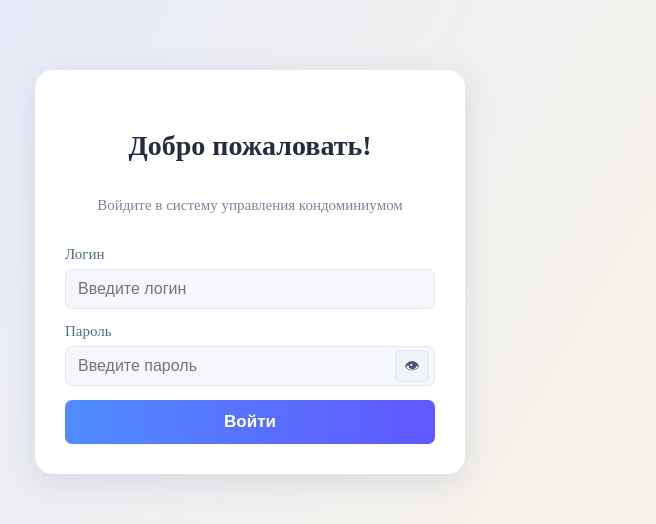
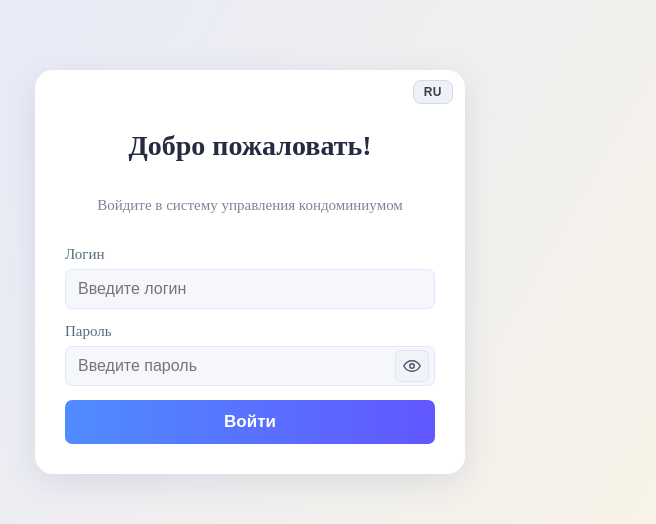
Before and after one commit to oreonoreon/front, a Vue app: page /login in a window 1280 px wide. Shown: the part 128-652 px from the top of the page, without its empty margins (390-1046 px from the left). Built offline with nearby package versions, Linux system fonts and the light colour scheme; no server answers.

Commit message:
окно логин с выбором языка

```diff
--- a/src/components/Login.vue
+++ b/src/components/Login.vue
@@ -1,39 +1,64 @@
 <template>
   <div class="login-container">
     <div class="login-card">
-      <h2>Добро пожаловать!</h2>
-      <p class="login-subtitle">Войдите в систему управления кондоминиумом</p>
+      <div class="lang-bar">
+        <button
+            type="button"
+            class="lang-toggle"
+            @click="switchLang"
+            :aria-label="t('switchLangAria')"
+        >
+          {{ currentLang.toUpperCase() }}
+        </button>
+      </div>
+
+      <h2>{{ t('title') }}</h2>
+      <p class="login-subtitle">{{ t('subtitle') }}</p>
+
       <form @submit.prevent="login">
         <div class="input-group">
-          <label for="username">Логин</label>
+          <label for="username">{{ t('usernameLabel') }}</label>
           <input
               v-model="username"
               id="username"
-              placeholder="Введите логин"
+              :placeholder="t('usernamePlaceholder')"
               autocomplete="username"
               required
           />
         </div>
 
         <div class="input-group">
-          <label for="password">Пароль</label>
+          <label for="password">{{ t('passwordLabel') }}</label>
           <div class="password-wrapper">
             <input
                 :type="showPassword ? 'text' : 'password'"
                 v-model="password"
                 id="password"
-                placeholder="Введите пароль"
+                :placeholder="t('passwordPlaceholder')"
                 autocomplete="current-password"
                 required
             />
             <button
                 type="button"
                 class="toggle-password-btn"
-                :aria-label="showPassword ? 'Скрыть пароль' : 'Показать пароль'"
+                :aria-label="showPassword ? t('hidePasswordAria') : t('showPasswordAria')"
                 @click="togglePassword"
             >
-              <span class="icon" v-if="showPassword">×</span>
-              <span class="icon" v-else>👁</span>
+              <span class="icon" v-if="showPassword">
+                <!-- closed eye -->
+                <svg viewBox="0 0 24 24" width="18" height="18" fill="none" stroke="currentColor" stroke-width="2" stroke-linecap="round" stroke-linejoin="round">
+                  <path d="M3 3l18 18"/>
+                  <path d="M10.58 10.58a3 3 0 0 0 4.24 4.24"/>
+                  <path d="M9.88 5.74A9.46 9.46 0 0 1 12 5.5c5 0 8.5 3.5 10 6- .42.62-.9 1.22-1.43 1.8M6.12 6.12C4.07 7.42 2.53 9.24 2 11.5c1.5 2.5 5 6 10 6 1.3 0 2.5-.22 3.6-.6"/>
+                </svg>
+              </span>
+              <span class="icon" v-else>
+                <!-- open eye -->
+                <svg viewBox="0 0 24 24" width="18" height="18" fill="none" stroke="currentColor" stroke-width="2" stroke-linecap="round" stroke-linejoin="round">
+                  <path d="M1 12s4-7 11-7 11 7 11 7-4 7-11 7S1 12 1 12Z"/>
+                  <circle cx="12" cy="12" r="3"/>
+                </svg>
+              </span>
             </button>
           </div>
         </div>
@@ -44,7 +69,7 @@
             class="login-btn"
         >
           <span v-if="loading" class="loader"></span>
-          <span v-else>Войти</span>
+          <span v-else>{{ t('loginBtn') }}</span>
         </button>
 
         <div v-if="error" class="error">{{ error }}</div>
@@ -54,9 +79,51 @@
 </template>
 
 <script setup>
-import { ref } from "vue";
+import { ref, computed } from "vue";
 import api from "../api";
 import { useRouter } from "vue-router";
+
+// Simple dictionary (можно вынести в отдельный модуль)
+const translations = {
+  ru: {
+    title: "Добро пожаловать!",
+    subtitle: "Войдите в систему управления кондоминиумом",
+    usernameLabel: "Логин",
+    usernamePlaceholder: "Введите логин",
+    passwordLabel: "Пароль",
+    passwordPlaceholder: "Введите пароль",
+    loginBtn: "Войти",
+    hidePasswordAria: "Скрыть пароль",
+    showPasswordAria: "Показать пароль",
+    switchLangAria: "Переключить язык (RU/EN)",
+    genericLoginError: "Ошибка входа",
+  },
+  en: {
+    title: "Welcome!",
+    subtitle: "Sign in to the condominium management system",
+    usernameLabel: "Username",
+    usernamePlaceholder: "Enter username",
+    passwordLabel: "Password",
+    passwordPlaceholder: "Enter password",
+    loginBtn: "Sign In",
+    hidePasswordAria: "Hide password",
+    showPasswordAria: "Show password",
+    switchLangAria: "Toggle language (RU/EN)",
+    genericLoginError: "Login error",
+  }
+};
+
+const stored = localStorage.getItem("lang");
+const currentLang = ref(stored === "en" ? "en" : "ru");
+
+function switchLang() {
+  currentLang.value = currentLang.value === "ru" ? "en" : "ru";
+  localStorage.setItem("lang", currentLang.value);
+}
+
+function t(key) {
+  return translations[currentLang.value][key] || key;
+}
 
 const username = ref("");
 const password = ref("");
@@ -77,7 +144,15 @@ async function login() {
     });
     router.push("/");
   } catch (e) {
-    error.value = e.response?.data || "Ошибка входа";
+    // попытка извлечь сообщение с сервера; если нет — локализованный generic
+    const serverMsg = e.response?.data;
+    if (typeof serverMsg === "string") {
+      error.value = serverMsg;
+    } else if (serverMsg?.message) {
+      error.value = serverMsg.message;
+    } else {
+      error.value = t("genericLoginError");
+    }
   } finally {
     loading.value = false;
   }
@@ -107,6 +182,28 @@ function togglePassword() {
   flex-direction: column;
   align-items: stretch;
   gap: 16px;
+  position: relative;
+}
+.lang-bar {
+  position: absolute;
+  top: 10px;
+  right: 12px;
+}
+.lang-toggle {
+  background: #eef1f7;
+  border: 1px solid #d5dbe6;
+  border-radius: 8px;
+  padding: 4px 10px;
+  font-size: 12px;
+  font-weight: 600;
+  cursor: pointer;
+  letter-spacing: .5px;
+  color: #374151;
+  transition: background .15s, border-color .15s;
+}
+.lang-toggle:hover {
+  background: #e2e7ef;
+  border-color: #c3cddc;
 }
 h2 {
   text-align: center;
@@ -170,7 +267,6 @@ input:focus {
   display: flex;
   align-items: center;
   justify-content: center;
-  font-size: 15px;
   line-height: 1;
   color: #4a5570;
   transition: background .15s, border-color .15s, color .15s;
@@ -185,6 +281,11 @@ input:focus {
 .toggle-password-btn:focus {
   outline: 2px solid #8fa8ff;
   outline-offset: 2px;
+}
+.toggle-password-btn .icon {
+  display: flex;
+  align-items: center;
+  justify-content: center;
 }
 .login-btn {
   width: 100%;
```
